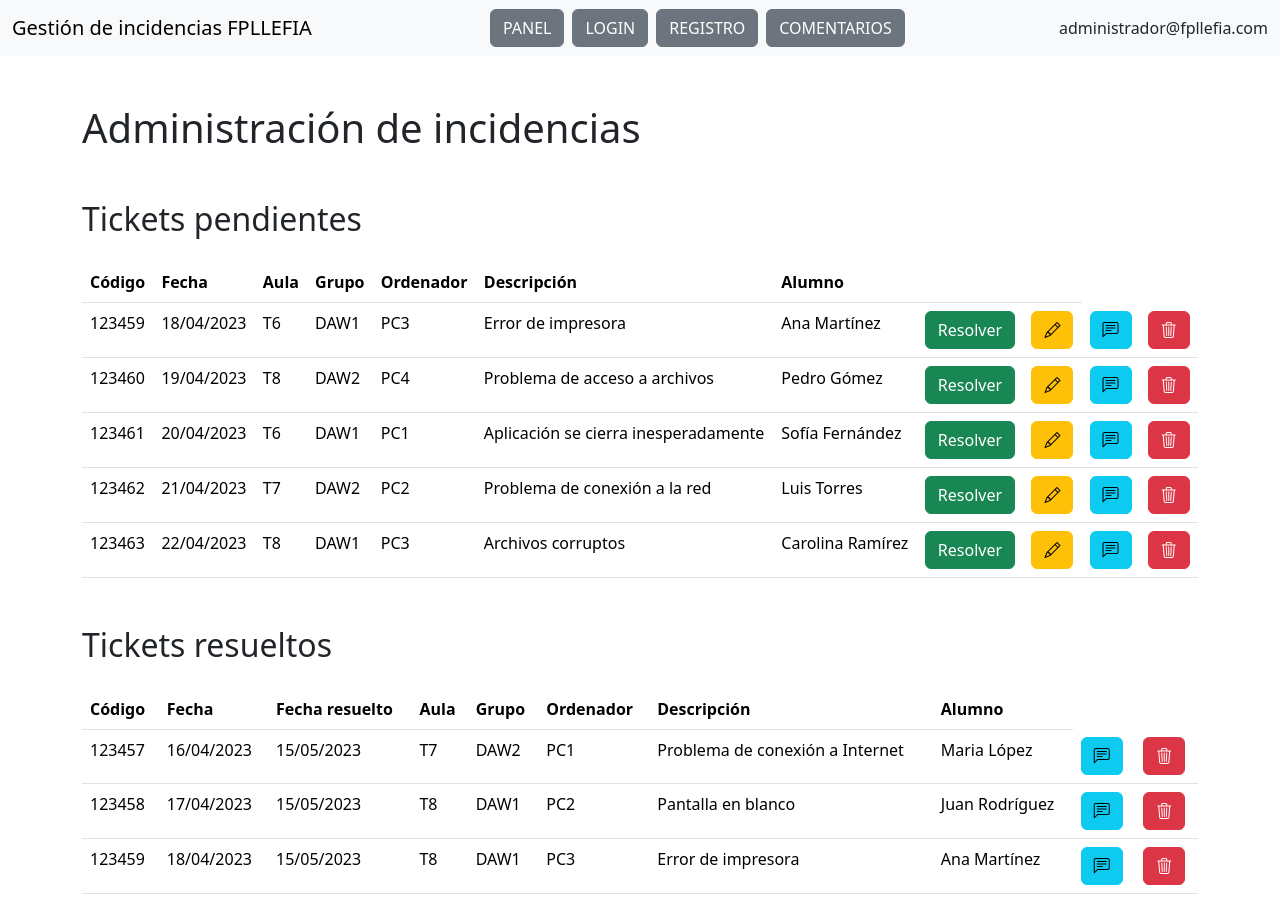
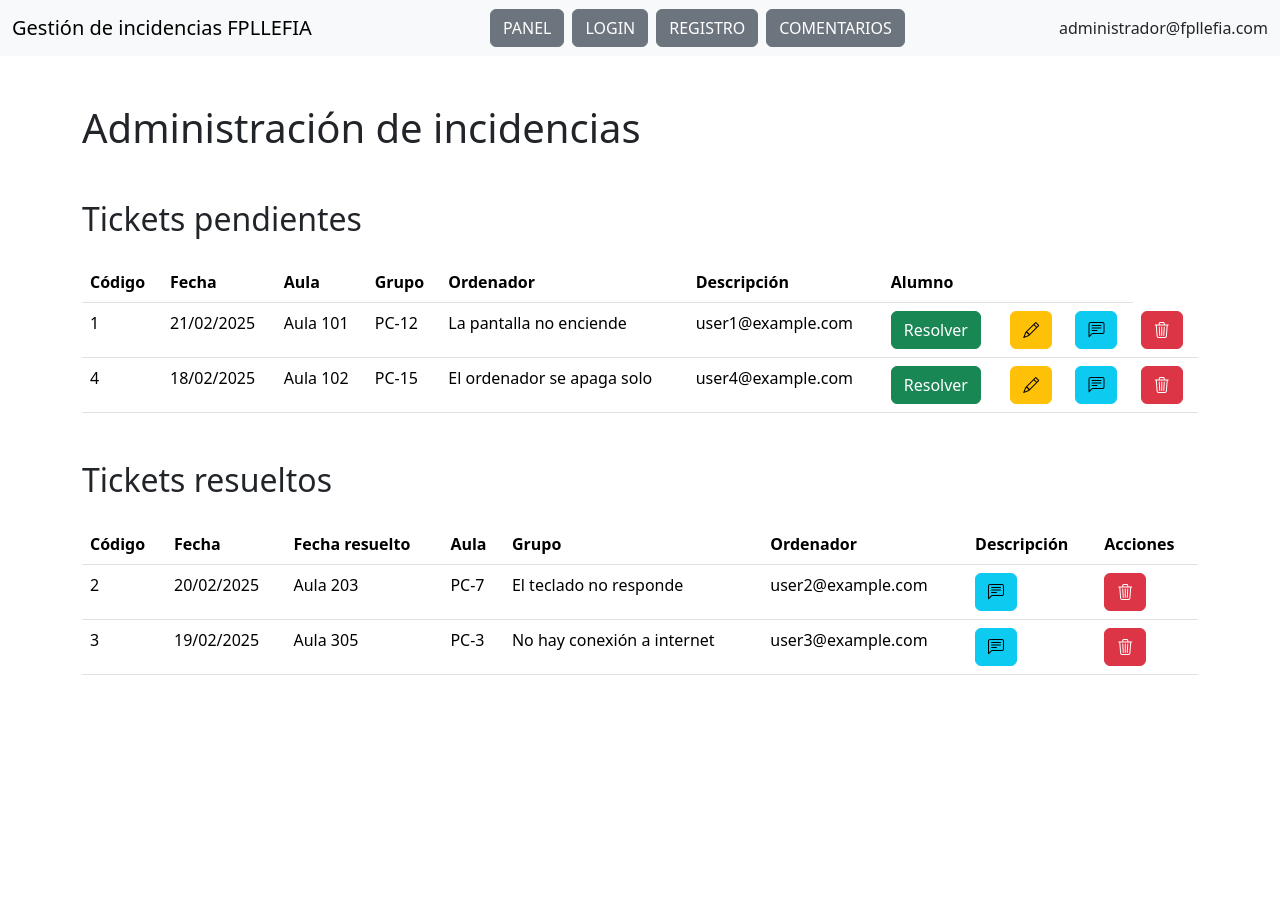
Before and after one commit to saezeric/saezEric_gestionIncidencias, a React (Vite) app: page / in a window 1280 px wide. After the commit the page ends 800 px from the top, so only its background shows below. Built offline with nearby package versions, Linux system fonts and the light colour scheme.

Commit message:
Historia 2.2: Implementar taules de "Tiquets Pendents" i "Tiquets Resolts"

```diff
--- a/src/dades_tiquets.json
+++ b/src/dades_tiquets.json
@@ -1,7 +1,7 @@
 [
   {
     "id": 1,
-    "fecha_creacion": "2025-02-21T08:30:00Z",
+    "fecha_creacion": "21/02/2025",
     "aula": "Aula 101",
     "ordenador": "PC-12",
     "descripcion": "La pantalla no enciende",
@@ -11,14 +11,14 @@
       {
         "id": 1,
         "autor": "admin@example.com",
-        "fecha": "2025-02-21T09:00:00Z",
+        "fecha": "22/02/2025",
         "texto": "Revisar conexión del monitor y cable de corriente"
       }
     ]
   },
   {
     "id": 2,
-    "fecha_creacion": "2025-02-20T14:15:00Z",
+    "fecha_creacion": "20/02/2025",
     "aula": "Aula 203",
     "ordenador": "PC-7",
     "descripcion": "El teclado no responde",
@@ -28,24 +28,31 @@
       {
         "id": 2,
         "autor": "profesor@example.com",
-        "fecha": "2025-02-20T15:00:00Z",
+        "fecha": "21/02/2025",
         "texto": "Teclado reemplazado, funcionando correctamente"
       }
     ]
   },
   {
     "id": 3,
-    "fecha_creacion": "2025-02-19T10:45:00Z",
+    "fecha_creacion": "19/02/2025",
     "aula": "Aula 305",
     "ordenador": "PC-3",
     "descripcion": "No hay conexión a internet",
-    "estado": "pendiente",
+    "estado": "resuelto",
     "usuario_creador": "user3@example.com",
-    "comentarios": []
+    "comentarios": [
+      {
+        "id": 3,
+        "autor": "profesor@example.com",
+        "fecha": "2025-02-19T12:56:32Z",
+        "texto": "Cable Ethernet estropeado remplazado, internet funcionando correctamente"
+      }
+    ]
   },
   {
     "id": 4,
-    "fecha_creacion": "2025-02-18T12:30:00Z",
+    "fecha_creacion": "18/02/2025",
     "aula": "Aula 102",
     "ordenador": "PC-15",
     "descripcion": "El ordenador se apaga solo",
--- a/src/vistas/Panel.jsx
+++ b/src/vistas/Panel.jsx
@@ -1,6 +1,27 @@
 import React from "react";
+import dades_tickets from "../dades_tiquets.json";
 
 export function Panel() {
+  const textDadesTickets = JSON.stringify(dades_tickets); // Convertimos el array de objetos a string
+  localStorage.setItem("Dades Tickets", textDadesTickets); // Seteamos el array convertido a string en nuestro Local Storage
+  // Ahora captamos los valores para parsearlos a objeto de nuevo y de esta manera poder modificar, filtrar, buscar...
+  const stringObj = localStorage.getItem("Dades Tickets"); // Captamos los valores del Local Storage
+  const objParseado = JSON.parse(stringObj); // Parseamos el string a objeto y ahora podemos realizar acciones con el
+
+  // Hacemos un filtrado en el array de nuestro local storage para captar e introducir valores en una constante
+  // Hacemos un filter de parseDadesTickets para obtener los tickets segun su estado
+  const arrayPendientes = objParseado.filter(
+    (objeto) => objeto.estado == "pendiente"
+  );
+  // Hacemos un filter para captar todos aquellos tickets que hayan sido resueltos
+  const arrayResueltos = objParseado.filter(
+    (objeto) => objeto.estado == "resuelto"
+  );
+
+  // Comprobacion de que se han captado correctamente los valores que nos interesan
+  console.log("Array Pendientes:", arrayPendientes); // ✔️Verificado, se captan los valores
+  console.log("Array Resueltos:", arrayResueltos); // ✔️Verificado, se captan los valores
+
   return (
     <>
       <main className="container mt-5">
@@ -11,7 +32,6 @@ export function Panel() {
             <tr>
               <th>Código</th>
               <th>Fecha</th>
-
               <th>Aula</th>
               <th>Grupo</th>
               <th>Ordenador</th>
@@ -22,14 +42,14 @@ export function Panel() {
             </tr>
           </thead>
           <tbody>
-            <tr>
-              <td>123459</td>
-              <td>18/04/2023</td>
-              <td>T6</td>
-              <td>DAW1</td>
-              <td>PC3</td>
-              <td>Error de impresora</td>
-              <td>Ana Martínez</td>
+            {arrayPendientes.map((ticket, index) => (
+              <tr key={index}>
+                <td>{ticket.id}</td>
+                <td>{ticket.fecha_creacion}</td>
+                <td>{ticket.aula}</td>
+                <td>{ticket.ordenador}</td>
+                <td>{ticket.descripcion}</td>
+                <td>{ticket.usuario_creador}</td>
                 <td>
                   <button className="btn btn-success" title="Resolver ticket">
                     Resolver
@@ -55,138 +75,7 @@ export function Panel() {
                   </button>
                 </td>
               </tr>
-            <tr>
-              <td>123460</td>
-              <td>19/04/2023</td>
-              <td>T8</td>
-              <td>DAW2</td>
-              <td>PC4</td>
-              <td>Problema de acceso a archivos</td>
-              <td>Pedro Gómez</td>
-              <td>
-                <button className="btn btn-success" title="Resolver ticket">
-                  Resolver
-                </button>
-              </td>
-              <td>
-                <button className="btn btn-warning" title="Añadir comentario">
-                  <i
-                    className="bi  bi-pencil"
-                    data-bs-toggle="modal"
-                    data-bs-target="#exampleModal"
-                  ></i>
-                </button>
-              </td>
-              <td>
-                <button className="btn btn-info" title="Ver comentarios">
-                  <i className="bi bi-chat-left-text"></i>
-                </button>
-              </td>
-              <td>
-                <button className="btn btn-danger" title="Eliminar ticket">
-                  <i className="bi bi-trash3"></i>
-                </button>
-              </td>
-            </tr>
-            <tr>
-              <td>123461</td>
-              <td>20/04/2023</td>
-              <td>T6</td>
-              <td>DAW1</td>
-              <td>PC1</td>
-              <td>Aplicación se cierra inesperadamente</td>
-              <td>Sofía Fernández</td>
-              <td>
-                <button className="btn btn-success" title="Resolver ticket">
-                  Resolver
-                </button>
-              </td>
-              <td>
-                <button className="btn btn-warning" title="Añadir comentario">
-                  <i
-                    className="bi  bi-pencil"
-                    data-bs-toggle="modal"
-                    data-bs-target="#exampleModal"
-                  ></i>
-                </button>
-              </td>
-              <td>
-                <button className="btn btn-info" title="Ver comentarios">
-                  <i className="bi bi-chat-left-text"></i>
-                </button>
-              </td>
-              <td>
-                <button className="btn btn-danger" title="Eliminar ticket">
-                  <i className="bi bi-trash3"></i>
-                </button>
-              </td>
-            </tr>
-            <tr>
-              <td>123462</td>
-              <td>21/04/2023</td>
-              <td>T7</td>
-              <td>DAW2</td>
-              <td>PC2</td>
-              <td>Problema de conexión a la red</td>
-              <td>Luis Torres</td>
-              <td>
-                <button className="btn btn-success" title="Resolver ticket">
-                  Resolver
-                </button>
-              </td>
-              <td>
-                <button className="btn btn-warning" title="Añadir comentario">
-                  <i
-                    className="bi  bi-pencil"
-                    data-bs-toggle="modal"
-                    data-bs-target="#exampleModal"
-                  ></i>
-                </button>
-              </td>
-              <td>
-                <button className="btn btn-info" title="Ver comentarios">
-                  <i className="bi bi-chat-left-text"></i>
-                </button>
-              </td>
-              <td>
-                <button className="btn btn-danger" title="Eliminar ticket">
-                  <i className="bi bi-trash3"></i>
-                </button>
-              </td>
-            </tr>
-            <tr>
-              <td>123463</td>
-              <td>22/04/2023</td>
-              <td>T8</td>
-              <td>DAW1</td>
-              <td>PC3</td>
-              <td>Archivos corruptos</td>
-              <td>Carolina Ramírez</td>
-              <td>
-                <button className="btn btn-success" title="Resolver ticket">
-                  Resolver
-                </button>
-              </td>
-              <td>
-                <button className="btn btn-warning" title="Añadir comentario">
-                  <i
-                    className="bi  bi-pencil"
-                    data-bs-toggle="modal"
-                    data-bs-target="#exampleModal"
-                  ></i>
-                </button>
-              </td>
-              <td>
-                <button className="btn btn-info" title="Ver comentarios">
-                  <i className="bi bi-chat-left-text"></i>
-                </button>
-              </td>
-              <td>
-                <button className="btn btn-danger" title="Eliminar ticket">
-                  <i className="bi bi-trash3"></i>
-                </button>
-              </td>
-            </tr>
+            ))}
           </tbody>
         </table>
         <h2 className="mt-5">Tickets resueltos</h2>
@@ -200,20 +89,18 @@ export function Panel() {
               <th>Grupo</th>
               <th>Ordenador</th>
               <th>Descripción</th>
-              <th>Alumno</th>
+              <th>Acciones</th>
             </tr>
           </thead>
           <tbody>
-            <tr>
-              <td>123457</td>
-              <td>16/04/2023</td>
-              <td>15/05/2023</td>
-              <td>T7</td>
-              <td>DAW2</td>
-              <td>PC1</td>
-              <td>Problema de conexión a Internet</td>
-              <td>Maria López</td>
-
+            {arrayResueltos.map((ticket) => (
+              <tr key={ticket.id}>
+                <td>{ticket.id}</td>
+                <td>{ticket.fecha_creacion}</td>
+                <td>{ticket.aula}</td>
+                <td>{ticket.ordenador}</td>
+                <td>{ticket.descripcion}</td>
+                <td>{ticket.usuario_creador}</td>
                 <td>
                   <button className="btn btn-info" title="Ver comentarios">
                     <i className="bi bi-chat-left-text"></i>
@@ -225,46 +112,7 @@ export function Panel() {
                   </button>
                 </td>
               </tr>
-            <tr>
-              <td>123458</td>
-              <td>17/04/2023</td>
-              <td>15/05/2023</td>
-              <td>T8</td>
-              <td>DAW1</td>
-              <td>PC2</td>
-              <td>Pantalla en blanco</td>
-              <td>Juan Rodríguez</td>
-              <td>
-                <button className="btn btn-info" title="Ver comentarios">
-                  <i className="bi bi-chat-left-text"></i>
-                </button>
-              </td>
-              <td>
-                <button className="btn btn-danger" title="Eliminar ticket">
-                  <i className="bi bi-trash3"></i>
-                </button>
-              </td>
-            </tr>
-            <tr>
-              <td>123459</td>
-              <td>18/04/2023</td>
-              <td>15/05/2023</td>
-              <td>T8</td>
-              <td>DAW1</td>
-              <td>PC3</td>
-              <td>Error de impresora</td>
-              <td>Ana Martínez</td>
-              <td>
-                <button className="btn btn-info" title="Ver comentarios">
-                  <i className="bi bi-chat-left-text"></i>
-                </button>
-              </td>
-              <td>
-                <button className="btn btn-danger" title="Eliminar ticket">
-                  <i className="bi bi-trash3"></i>
-                </button>
-              </td>
-            </tr>
+            ))}
           </tbody>
         </table>
       </main>
```
Lines whose indentation alone changed are shown as unchanged.
